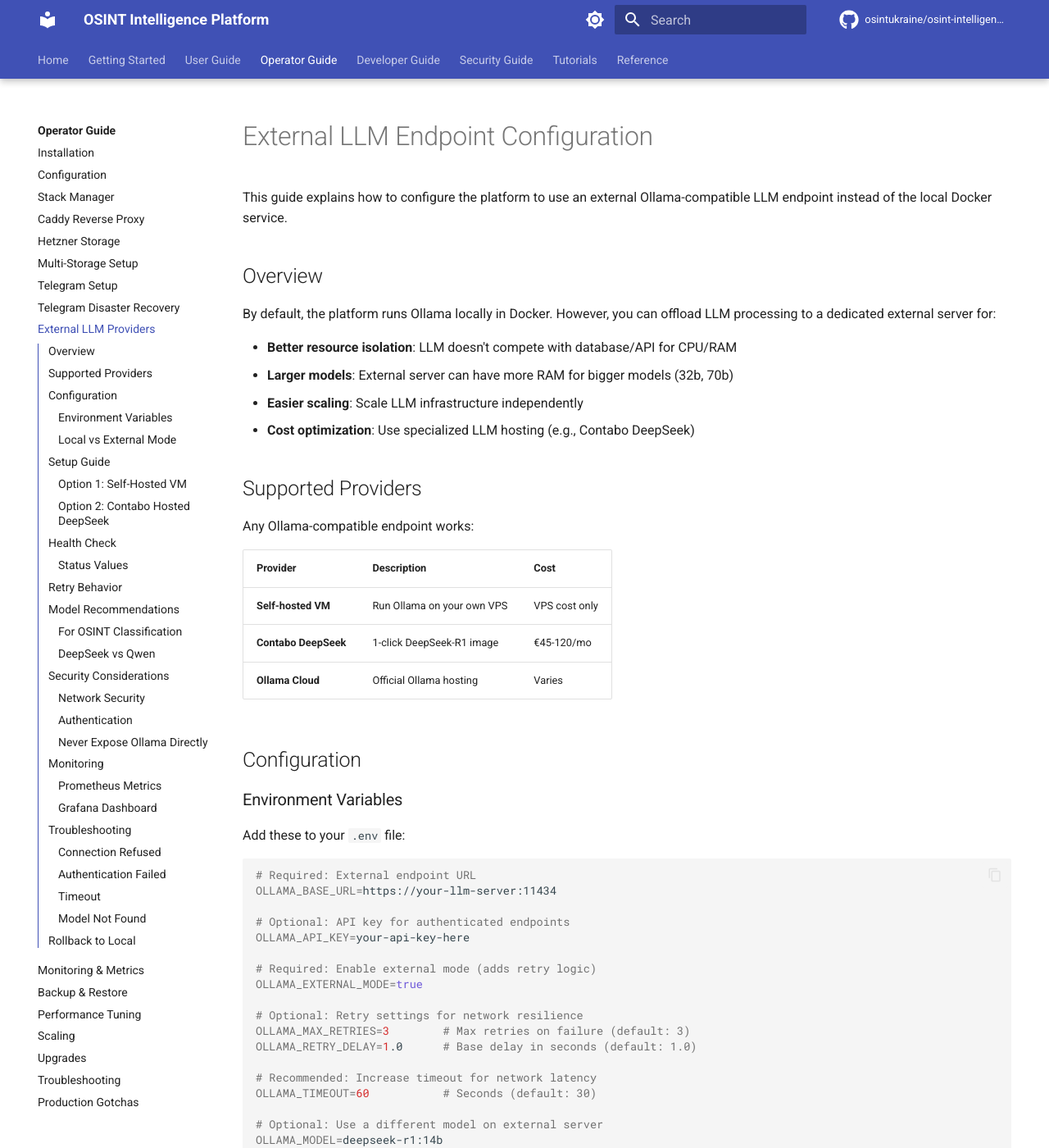
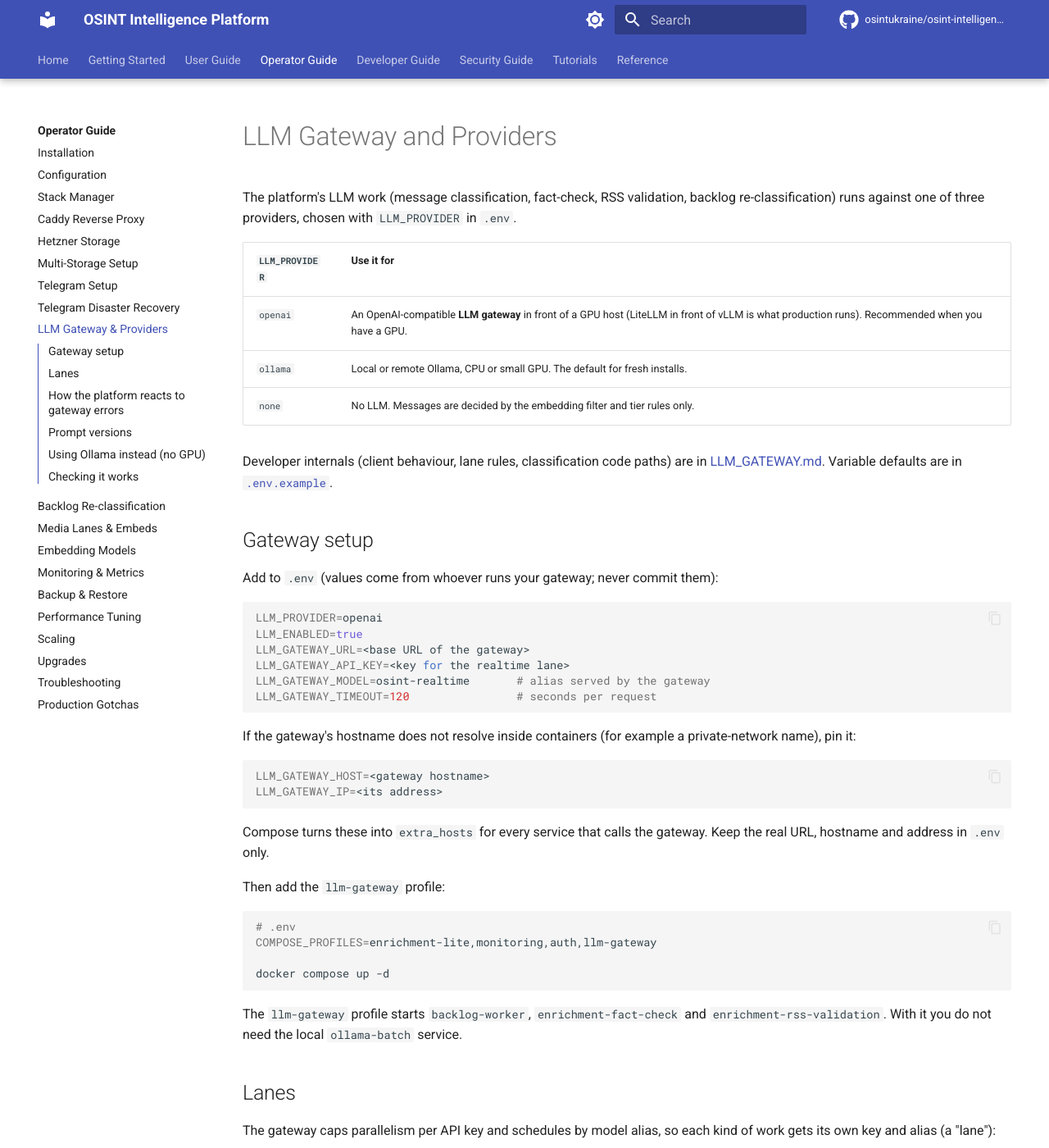
Before and after one commit to osintukraine/osint-platform-docs, an MkDocs documentation site: the page built from docs/operator-guide/external-llm.md, in a window 1280 px wide and 1400 px high. Shown: the whole window at 82% size. Built offline with MkDocs 1.6.1 and Material for MkDocs 9.7.7, drawn with Linux system fonts in a browser that asks for light colours; comment, search, counter and statistics services are not loaded; the version menu is left out; some of the changed text lies outside the part shown.

Commit message:
docs(operator): LLM gateway, backlog re-classification, media lanes, model provisioning pages

````diff
--- a/docs/operator-guide/external-llm.md
+++ b/docs/operator-guide/external-llm.md
@@ -1,305 +1,116 @@
-# External LLM Endpoint Configuration
+# LLM Gateway and Providers
 
-This guide explains how to configure the platform to use an external Ollama-compatible LLM endpoint instead of the local Docker service.
+The platform's LLM work (message classification, fact-check, RSS validation, backlog re-classification) runs against one of three providers, chosen with `LLM_PROVIDER` in `.env`.
 
-## Overview
+| `LLM_PROVIDER` | Use it for |
+|---|---|
+| `openai` | An OpenAI-compatible **LLM gateway** in front of a GPU host (LiteLLM in front of vLLM is what production runs). Recommended when you have a GPU. |
+| `ollama` | Local or remote Ollama, CPU or small GPU. The default for fresh installs. |
+| `none` | No LLM. Messages are decided by the embedding filter and tier rules only. |
 
-By default, the platform runs Ollama locally in Docker. However, you can offload LLM processing to a dedicated external server for:
+Developer internals (client behaviour, lane rules, classification code paths) are in [LLM_GATEWAY.md](https://github.com/osintukraine/osint-intelligence-platform/blob/master/docs/architecture/LLM_GATEWAY.md). Variable defaults are in [`.env.example`](https://github.com/osintukraine/osint-intelligence-platform/blob/master/.env.example).
 
-- **Better resource isolation**: LLM doesn't compete with database/API for CPU/RAM
-- **Larger models**: External server can have more RAM for bigger models (32b, 70b)
-- **Easier scaling**: Scale LLM infrastructure independently
-- **Cost optimization**: Use specialized LLM hosting (e.g., Contabo DeepSeek)
+## Gateway setup
 
-## Supported Providers
-
-Any Ollama-compatible endpoint works:
-
-| Provider | Description | Cost |
-|----------|-------------|------|
-| **Self-hosted VM** | Run Ollama on your own VPS | VPS cost only |
-| **Contabo DeepSeek** | 1-click DeepSeek-R1 image | €45-120/mo |
-| **Ollama Cloud** | Official Ollama hosting | Varies |
-
-## Configuration
-
-### Environment Variables
-
-Add these to your `.env` file:
+Add to `.env` (values come from whoever runs your gateway; never commit them):
 
 ```bash
-# Required: External endpoint URL
-OLLAMA_BASE_URL=https://your-llm-server:11434
-
-# Optional: API key for authenticated endpoints
-OLLAMA_API_KEY=your-api-key-here
-
-# Required: Enable external mode (adds retry logic)
-OLLAMA_EXTERNAL_MODE=true
-
-# Optional: Retry settings for network resilience
-OLLAMA_MAX_RETRIES=3        # Max retries on failure (default: 3)
-OLLAMA_RETRY_DELAY=1.0      # Base delay in seconds (default: 1.0)
-
-# Recommended: Increase timeout for network latency
-OLLAMA_TIMEOUT=60           # Seconds (default: 30)
-
-# Optional: Use a different model on external server
-OLLAMA_MODEL=deepseek-r1:14b
+LLM_PROVIDER=openai
+LLM_ENABLED=true
+LLM_GATEWAY_URL=<base URL of the gateway>
+LLM_GATEWAY_API_KEY=<key for the realtime lane>
+LLM_GATEWAY_MODEL=osint-realtime       # alias served by the gateway
+LLM_GATEWAY_TIMEOUT=120                # seconds per request
 ```
 
-### Local vs External Mode
-
-| Setting | Local (Default) | External |
-|---------|-----------------|----------|
-| `OLLAMA_BASE_URL` | `http://ollama:11434` | `https://your-server:11434` |
-| `OLLAMA_EXTERNAL_MODE` | `false` | `true` |
-| Retry on failure | No (fail fast) | Yes (exponential backoff) |
-| Authentication | None | Optional API key |
-
-## Setup Guide
-
-### Option 1: Self-Hosted VM
-
-1. **Provision a VM** with adequate resources:
-   - 8+ cores, 24+ GB RAM for 14b models
-   - 16+ cores, 48+ GB RAM for 32b models
-
-2. **Install Ollama**:
-   ```bash
-   curl -fsSL https://ollama.com/install.sh | sh
-   ```
-
-3. **Pull your model**:
-   ```bash
-   ollama pull deepseek-r1:14b
-   # or
-   ollama pull qwen2.5:3b
-   ```
-
-4. **Configure Ollama for external access**:
-   ```bash
-   # /etc/systemd/system/ollama.service.d/override.conf
-   [Service]
-   Environment="OLLAMA_HOST=0.0.0.0"
-   ```
-
-5. **Secure with HTTPS** (recommended):
-   - Use Caddy, nginx, or cloud load balancer
-   - Add API key authentication if exposed to internet
-
-6. **Update platform `.env`**:
-   ```bash
-   OLLAMA_BASE_URL=https://your-vm-ip:11434
-   OLLAMA_EXTERNAL_MODE=true
-   OLLAMA_TIMEOUT=60
-   ```
-
-### Option 2: Contabo Hosted DeepSeek
-
-1. **Order a VDS** from [Contabo](https://contabo.com/en/hosted-deepseek-ai-enterprise-cloud/):
-   - VDS M (€45/mo): DeepSeek-R1:14b
-   - VDS L (€64/mo): Larger models
-
-2. **Select the 1-click DeepSeek image** during setup
-
-3. **Get your server IP** after provisioning
-
-4. **Update platform `.env`**:
-   ```bash
-   OLLAMA_BASE_URL=http://your-contabo-ip:11434
-   OLLAMA_EXTERNAL_MODE=true
-   OLLAMA_MODEL=deepseek-r1:14b
-   OLLAMA_TIMEOUT=60
-   ```
-
-5. **Restart processor**:
-   ```bash
-   docker-compose restart processor-worker
-   ```
-
-## Health Check
-
-Verify external LLM connectivity:
+If the gateway's hostname does not resolve inside containers (for example a private-network name), pin it:
 
 ```bash
-# API endpoint
-curl http://localhost:8000/api/system/health/llm
+LLM_GATEWAY_HOST=<gateway hostname>
+LLM_GATEWAY_IP=<its address>
 ```
 
-Expected response:
-```json
-{
-  "endpoint": "https://your-llm-server:11434",
-  "external_mode": true,
-  "configured_model": "deepseek-r1:14b",
-  "auth_configured": false,
-  "status": "healthy",
-  "models_available": ["deepseek-r1:14b"],
-  "configured_model_available": true
-}
+Compose turns these into `extra_hosts` for every service that calls the gateway. Keep the real URL, hostname and address in `.env` only.
+
+Then add the `llm-gateway` profile:
+
+```bash
+# .env
+COMPOSE_PROFILES=enrichment-lite,monitoring,auth,llm-gateway
+
+docker compose up -d
 ```
 
-### Status Values
+The `llm-gateway` profile starts `backlog-worker`, `enrichment-fact-check` and `enrichment-rss-validation`. With it you do not need the local `ollama-batch` service.
 
-| Status | Meaning | Action |
-|--------|---------|--------|
-| `healthy` | Connected, model available | None |
-| `auth_failed` | 401 response | Check `OLLAMA_API_KEY` |
-| `unreachable` | Connection failed | Check URL, firewall |
-| `timeout` | Request timed out | Increase `OLLAMA_TIMEOUT` |
-| `degraded` | Connected but unexpected response | Check server logs |
+## Lanes
 
-## Retry Behavior
+The gateway caps parallelism per API key and schedules by model alias, so each kind of work gets its own key and alias (a "lane"):
 
-When `OLLAMA_EXTERNAL_MODE=true`, the platform handles transient failures:
+| Lane | Used by | Alias variable | Key variable |
+|---|---|---|---|
+| realtime | `processor-worker` (live classification) | `LLM_GATEWAY_MODEL` (`osint-realtime`) | `LLM_GATEWAY_API_KEY` |
+| audit | `enrichment-fact-check` | `FACT_CHECK_MODEL` (`osint-audit`) | `LLM_GATEWAY_AUDIT_API_KEY` |
+| batch | `backlog-worker`, `enrichment-rss-validation` | `LLM_GATEWAY_BATCH_MODEL`, `RSS_VALIDATION_MODEL` (`osint-batch`) | `LLM_GATEWAY_BATCH_API_KEY` |
 
-1. **First attempt** fails → wait 1s
-2. **Second attempt** fails → wait 2s
-3. **Third attempt** fails → wait 4s
-4. **All retries exhausted** → fall back to rules (if `LLM_FALLBACK_TO_RULES=true`)
+The audit and batch keys fall back to `LLM_GATEWAY_API_KEY` when unset. The aliases above are the names production uses; they must exist on your gateway.
 
-Configure with:
-```bash
-OLLAMA_MAX_RETRIES=3      # Number of retries
-OLLAMA_RETRY_DELAY=1.0    # Base delay (exponential backoff)
+Fact-check uses a reasoning ("thinking") alias, so keep `FACT_CHECK_NUM_PREDICT` at 4096 or higher: reasoning tokens count against the limit.
+
+## How the platform reacts to gateway errors
+
+| Response | Meaning | What the platform does |
+|---|---|---|
+| 429 | The lane is at its parallel or rate cap | Retries with backoff (1, 2, 4 s) |
+| 502, 503, 504, connection error | Backend reloading or down | Retries, then falls back (below) |
+| 401 | Key blocked | **Pauses that lane for 5 minutes**, sends nothing, then probes once |
+| 403 | Alias not allowed for this key | Same pause as 401 |
+
+**Fallback.** When the LLM is unavailable, the processor keeps archiving: the embedding filter's verdict replaces the classifier's, and topic and importance stay `pending` for the [backlog worker](backlog-reclassification.md) to fill in later. The backlog worker writes nothing while the LLM is unavailable.
+
+To save GPU time, the processor also skips the LLM for obvious spam: when a message's spam similarity is at or above the admin setting `llm_prefilter_spam_similarity` (0.80 in production), the embedding filter decides alone. See [Embedding models](model-provisioning.md).
+
+## Prompt versions
+
+The classifier prompt lives in the `llm_prompts` table. Production runs **v12**, which asks the model for structured JSON output. Never edit a prompt in place: add a version, then flip `is_active`.
+
+Activate v12 (migration 037 inserts it inactive) or roll back to v11:
+
+```sql
+-- activate v12
+UPDATE llm_prompts SET is_active = (version = 12)
+ WHERE task = 'message_classification' AND prompt_type = 'system';
+
+-- roll back to v11
+UPDATE llm_prompts SET is_active = (version = 11)
+ WHERE task = 'message_classification' AND prompt_type = 'system';
 ```
 
-## Model Recommendations
+Run it with `docker compose exec postgres psql -U osint_user -d osint_platform`. Prompt history and design notes: [LLM_PROMPTS.md](https://github.com/osintukraine/osint-intelligence-platform/blob/master/docs/architecture/LLM_PROMPTS.md).
 
-### For OSINT Classification
+!!! warning
+    v12 is written for a large model behind the gateway. Do not activate it with a small Ollama model.
 
-| Model | Size | RAM | Use Case |
-|-------|------|-----|----------|
-| `qwen2.5:3b` | 2 GB | 6 GB | Best for RU/UK content |
-| `deepseek-r1:7b` | 4.7 GB | 10 GB | Good reasoning |
-| `deepseek-r1:14b` | 9 GB | 20 GB | High quality |
-| `deepseek-r1:32b` | 20 GB | 40 GB | Best quality |
+## Using Ollama instead (no GPU)
 
-### DeepSeek vs Qwen
-
-| Aspect | DeepSeek-R1 | Qwen 2.5 |
-|--------|-------------|----------|
-| Reasoning | Excellent (chain-of-thought) | Good |
-| RU/UK languages | Good | Excellent |
-| Speed | Slower (reasoning overhead) | Faster |
-| Context | 128K tokens | 32K tokens |
-
-**Recommendation**: Start with `qwen2.5:3b` for best RU/UK OSINT classification. Switch to DeepSeek for complex reasoning tasks.
-
-## Security Considerations
-
-### Network Security
-
-1. **Use HTTPS** for external endpoints
-2. **Firewall rules**: Only allow platform IP to access LLM port
-3. **VPN/Private network**: Best for production
-
-### Authentication
-
-If your endpoint requires auth:
 ```bash
-OLLAMA_API_KEY=your-secret-key
+LLM_PROVIDER=ollama
+OLLAMA_BASE_URL=http://ollama:11434     # or a remote Ollama
+OLLAMA_MODEL=<model>
 ```
 
-The platform sends this as:
-```
-Authorization: Bearer your-secret-key
+The local `ollama` service also serves **search-query embeddings** (`all-minilm`), so it stays in the stack even with `LLM_PROVIDER=openai`. `ollama-batch` (profiles `enrichment-standard`, `enrichment-full`) is the CPU-era batch endpoint and is not used with the gateway.
+
+For a remote Ollama set `OLLAMA_BASE_URL`, `OLLAMA_API_KEY` and `OLLAMA_EXTERNAL_MODE=true` (adds retries). Fact-check has its own `FACT_CHECK_OLLAMA_HOST`, `FACT_CHECK_OLLAMA_API_KEY` and `FACT_CHECK_OLLAMA_EXTERNAL_MODE`. For model sizing by hardware, run `./scripts/bootstrap-hardware.sh show`.
+
+## Checking it works
+
+```bash
+# Provider and lane settings (secrets filtered out)
+grep -E '^(LLM_PROVIDER|LLM_GATEWAY_(URL|MODEL|BATCH_MODEL)|FACT_CHECK_MODEL|RSS_VALIDATION_MODEL)=' .env
+
+# Gateway errors and lane pauses
+docker compose logs --since 15m processor-worker backlog-worker enrichment-fact-check | grep -iE 'paused|401|403|429|timeout'
 ```
 
-### Never Expose Ollama Directly
-
-Ollama doesn't have built-in authentication. Always:
-- Use a reverse proxy (Caddy, nginx) with auth
-- Or restrict access via firewall/VPN
-
-## Monitoring
-
-### Prometheus Metrics
-
-When using external LLM, monitor:
-
-```promql
-# Request latency (will be higher for external)
-histogram_quantile(0.95, rate(llm_request_duration_seconds_bucket[5m]))
-
-# Retry rate (should be low)
-rate(llm_external_retry_total[5m])
-
-# Error rate
-rate(llm_external_errors_total[5m])
-```
-
-### Grafana Dashboard
-
-Add panel for external LLM latency:
-- Warning: p95 > 5s
-- Critical: p95 > 15s
-
-## Troubleshooting
-
-### Connection Refused
-
-```
-status: unreachable
-error: Connection refused
-```
-
-**Fix**: Check that Ollama is listening on `0.0.0.0`:
-```bash
-# On LLM server
-curl http://localhost:11434/api/tags  # Should work
-curl http://YOUR_IP:11434/api/tags    # Should also work
-```
-
-### Authentication Failed
-
-```
-status: auth_failed
-error: Authentication failed - check OLLAMA_API_KEY
-```
-
-**Fix**: Verify API key matches server configuration.
-
-### Timeout
-
-```
-status: timeout
-error: Request timed out after 5 seconds
-```
-
-**Fix**: Increase timeout:
-```bash
-OLLAMA_TIMEOUT=120
-```
-
-### Model Not Found
-
-```
-configured_model_available: false
-```
-
-**Fix**: Pull the model on the external server:
-```bash
-ssh your-llm-server
-ollama pull qwen2.5:3b
-```
-
-## Rollback to Local
-
-If external LLM causes issues:
-
-```bash
-# Comment out external settings
-# OLLAMA_BASE_URL=...
-# OLLAMA_EXTERNAL_MODE=true
-
-# Restart
-docker-compose restart processor-worker
-```
-
-The platform will use local `http://ollama:11434` by default.
-
----
-
-*See also: [Configuration](configuration.md) | [Troubleshooting](troubleshooting.md) | [Performance Tuning](performance-tuning.md)*
+If a lane is paused or the gateway is unreachable, see [Troubleshooting](troubleshooting.md#llm-gateway-problems).
--- a/mkdocs.yml
+++ b/mkdocs.yml
@@ -111,7 +111,10 @@ nav:
       - Multi-Storage Setup: operator-guide/multi-storage-setup.md
       - Telegram Setup: operator-guide/telegram-setup.md
       - Telegram Disaster Recovery: operator-guide/telegram-disaster-recovery.md
-      - External LLM Providers: operator-guide/external-llm.md
+      - LLM Gateway & Providers: operator-guide/external-llm.md
+      - Backlog Re-classification: operator-guide/backlog-reclassification.md
+      - Media Lanes & Embeds: operator-guide/media-lanes.md
+      - Embedding Models: operator-guide/model-provisioning.md
       - Monitoring & Metrics: operator-guide/monitoring.md
       - Backup & Restore: operator-guide/backup-restore.md
       - Performance Tuning: operator-guide/performance-tuning.md
@@ -169,4 +172,4 @@ nav:
       - Database Tables: reference/database-tables.md
       - Docker Services: reference/docker-services.md
 
-copyright: Copyright &copy; 2025 OSINT Ukraine
+copyright: Copyright &copy; 2026 OSINT Ukraine
````
Also changed, not shown: docs/operator-guide/backlog-reclassification.md (added, +54 -0 lines), docs/operator-guide/media-lanes.md (added, +45 -0 lines), docs/operator-guide/model-provisioning.md (added, +41 -0 lines).
